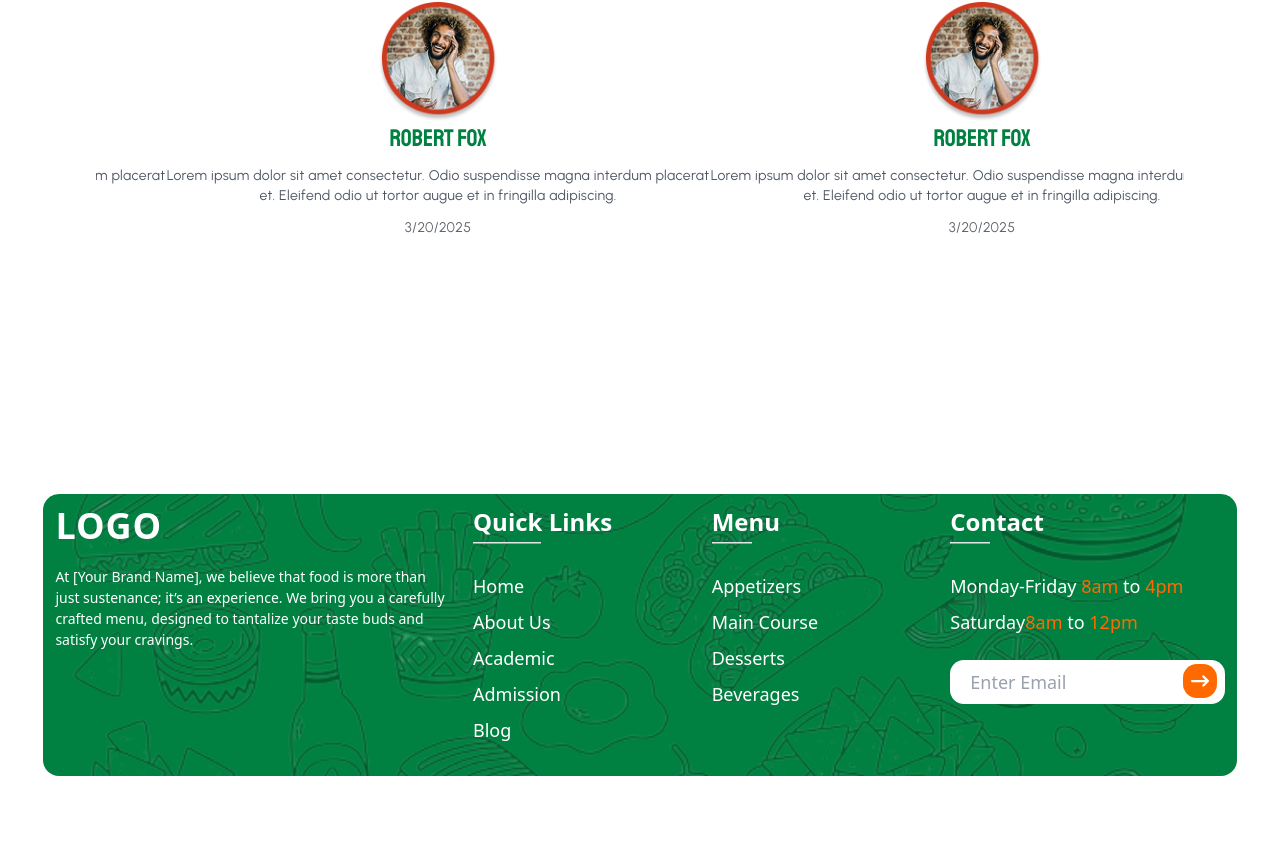
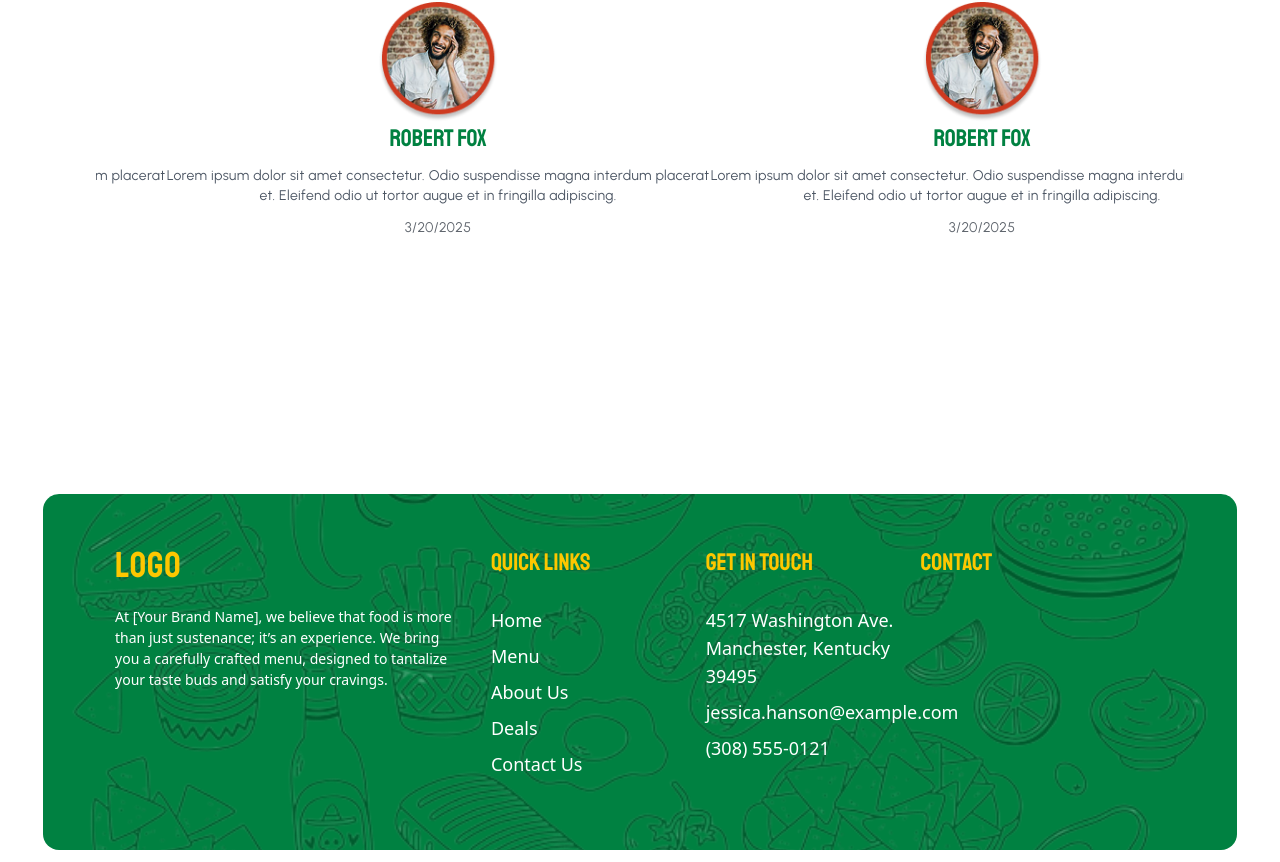
Before and after one commit to Maryammuhammadafzal/Fast_Food_Landing_Page, a Next.js app: page / in a window 1280 px wide. Shown: the part 3569-4431 px from the top of the page. Before the commit the page ends 4357 px from the top, so only its background shows below. Built offline with nearby package versions, Linux system fonts and the light colour scheme; a web font is replaced by a local one.

Commit message:
Creted Footer

```diff
--- a/components/footer.jsx
+++ b/components/footer.jsx
@@ -23,11 +23,11 @@ const Footer = () => {
          style={{backgroundImage: `url(${FeaturesBgImage.src})`}}>
           {/* <div className="overlay w-full h-full absolute top-0 left-0 bg-black"></div> */}
          </div>
-        <div className="footerContent max-sm:justify-center w-full h-auto flex flex-wrap justify-between mb-3 ">
+        <div className="footerContent max-sm:justify-center w-[90%] py-10 h-auto flex flex-wrap justify-between mb-3 ">
           <div className="left w-[35%] max-sm:w-[100%] max-[900px]:w-[45%] max-sm:flex max-sm:flex-col max-sm:justify-center max-sm:items-center p-3 h-auto">
             {/* Logo */}
             <div className="logo ">
-              <h3 className="font-extrabold text-4xl tracking-wide uppercase">
+              <h3 className="font-extrabold text-4xl text-yellow-400 staatliches tracking-wide uppercase">
                 Logo
               </h3>
             </div>
@@ -40,14 +40,18 @@ const Footer = () => {
           </div>
 
           <div className="middle max-sm:w-auto max-sm:mx-auto w-[20%] p-3 h-auto ">
-            <h4 className="text-white text-2xl font-bold capitalize max-lg:text-xl max-md:text-lg">
+            <h4 className=" text-yellow-400 staatliches text-2xl font-bold capitalize max-lg:text-xl max-md:text-lg">
               Quick Links
             </h4>
-            <hr className="w-17 h-[2px] mt-1 pl-2 bg-orange-400" />
             <ul className="list-none py-2 mt-5 gap-2 flex flex-col ">
               <li className="text-lg font-[Nunito Sans]  font-[400]">
                 <a href="#" className="text-lg">
                   Home
+                </a>
+              </li>
+              <li className="text-lg font-[Nunito Sans]  font-[400]">
+                <a href="#" className="text-lg">
+                 Menu
                 </a>
               </li>
               <li className="text-lg font-[Nunito Sans]  font-[400]">
@@ -57,90 +61,45 @@ const Footer = () => {
               </li>
               <li className="text-lg font-[Nunito Sans]  font-[400]">
                 <a href="#" className="text-lg">
-                  Academic
+                  Deals
                 </a>
               </li>
               <li className="text-lg font-[Nunito Sans]  font-[400]">
                 <a href="#" className="text-lg">
-                  Admission
-                </a>
-              </li>
-              <li className="text-lg font-[Nunito Sans]  font-[400]">
-                <a href="#" className="text-lg">
-                  Blog
+                  Contact Us
                 </a>
               </li>
             </ul>
           </div>
           <div className="middle max-sm:w-auto max-sm:mx-auto w-[20%] p-3 h-auto">
-            <h4 className="text-white text-2xl font-bold capitalize max-lg:text-xl max-md:text-lg">
-              Menu
+            <h4 className=" text-yellow-400 staatliches text-2xl font-bold capitalize max-lg:text-xl max-md:text-lg">
+              Get In Touch
             </h4>
-            <hr className="w-10 h-[2px] mt-1 pl-2 bg-orange-400" />
+
             <ul className="list-none py-2 mt-5 gap-2 flex flex-col ">
               <li className="text-lg font-[Nunito Sans]  font-[400] ">
                 <a href="#" className="text-lg">
-                  Appetizers
+                  4517 Washington Ave. Manchester, Kentucky 39495
                 </a>
               </li>
               <li className="text-lg font-[Nunito Sans]  font-[400]">
                 <a href="#" className="text-lg">
-                  Main Course
+                  jessica.hanson@example.com
                 </a>
               </li>
               <li className="text-lg font-[Nunito Sans]  font-[400]">
                 <a href="#" className="text-lg">
-                  Desserts
-                </a>
-              </li>
-              <li className="text-lg font-[Nunito Sans]  font-[400]">
-                <a href="#" className="text-lg">
-                  Beverages
+                (308) 555-0121
                 </a>
               </li>
             </ul>
           </div>
           <div className="left max-sm:w-full max-sm:px-3  w-[25%] p-3  h-auto max-[900px]:w-full">
-            <h4 className="text-white text-2xl font-bold capitalize max-lg:text-xl  max-md:text-lg">
+            <h4 className=" text-yellow-400 staatliches text-2xl font-bold capitalize max-lg:text-xl  max-md:text-lg">
               Contact
             </h4>
-            <hr className="w-10 h-[2px] mt-1 pl-2 bg-orange-400" />
-            <ul className="list-none py-2 mt-5 gap-2 flex flex-col ">
-              <li className="text-lg font-[Nunito Sans]   font-[400]">
-                <p className="max-sm:text-[18px]">
-                  Monday-Friday <span className="text-orange-500">8am</span> to{" "}
-                  <span className="text-orange-500">4pm</span>
-                </p>
-              </li>
-              <li className="text-lg font-[Nunito Sans]   font-[400]">
-                <p className="max-sm:text-[18px]">
-                  Saturday<span className="text-orange-500">8am</span> to{" "}
-                  <span className="text-orange-500">12pm</span>
-                </p>
-              </li>
-              <li className="text-lg font-[Nunito Sans] max-sm:hidden max-sm:w-full  relative font-[400] my-4">
-                <input
-                  type="email"
-                  placeholder="Enter Email"
-                  className="py-2 bg-white text-black w-full placeholder:text-gray-400 px-5 rounded-xl"
-                />
-                <button className="absolute right-2 top-1 bg-orange-500 p-2 z-10 rounded-xl">
-                  <FaArrowRightLong />
-                </button>
-              </li>
-            </ul>
-            <div className="w-full min-sm:hidden flex justify-evenly items-center  text-white max-sm:flex-wrap max-sm:h-auto max-sm:gap-5">
-              {contact_data.map(({ name, link }) => (
-                <div
-                  key={name}
-                  className="w-[200px] flex flex-col max-sm:w-full"
-                >
-                  <h3 className="text-lg">{name}</h3>
-                  <a href="{link}" className="text-[14px]">
-                    {link}
-                  </a>
-                </div>
-              ))}
+            <div className='socialLinks flex flx-wrap'>
+
             </div>
           </div>
         </div>
```
